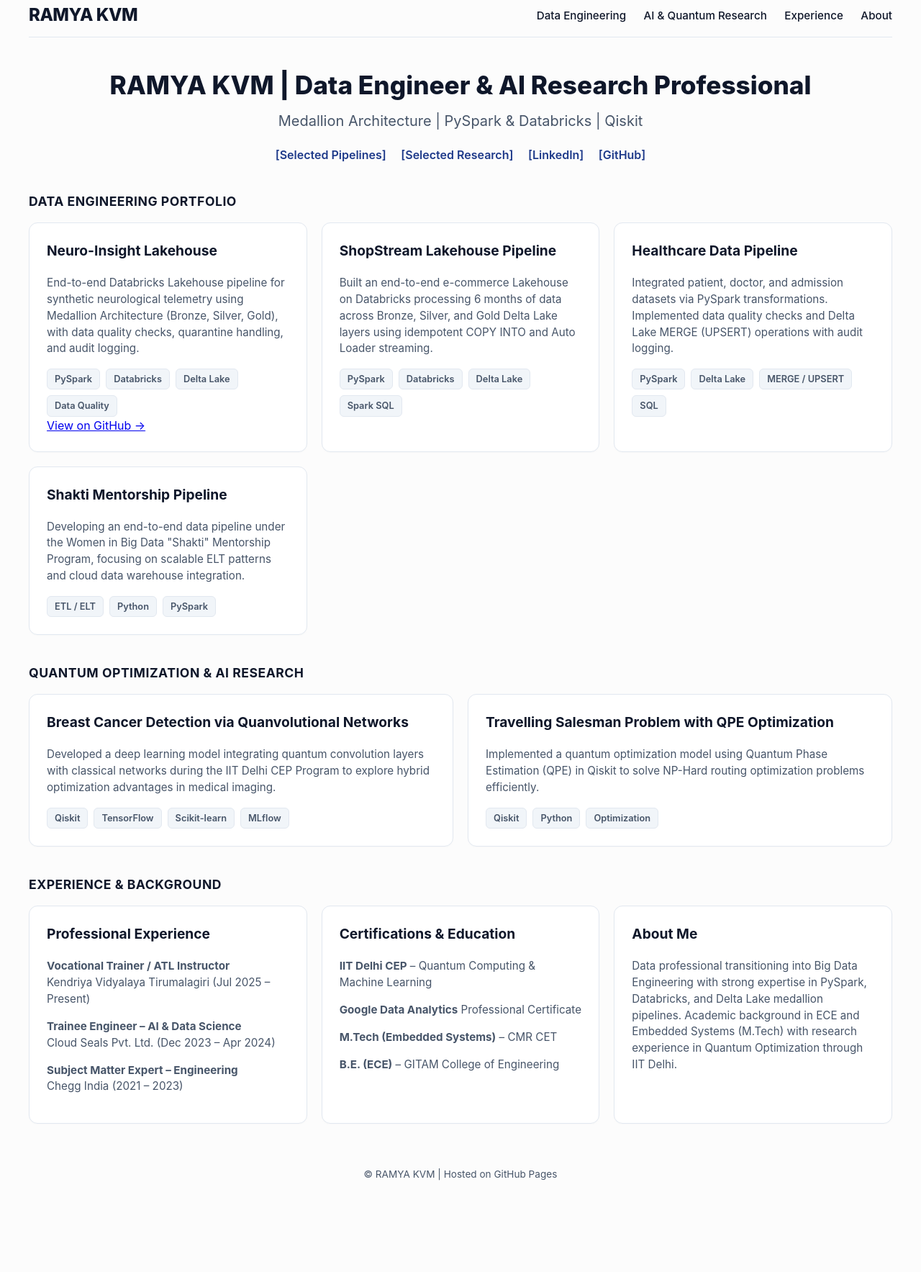
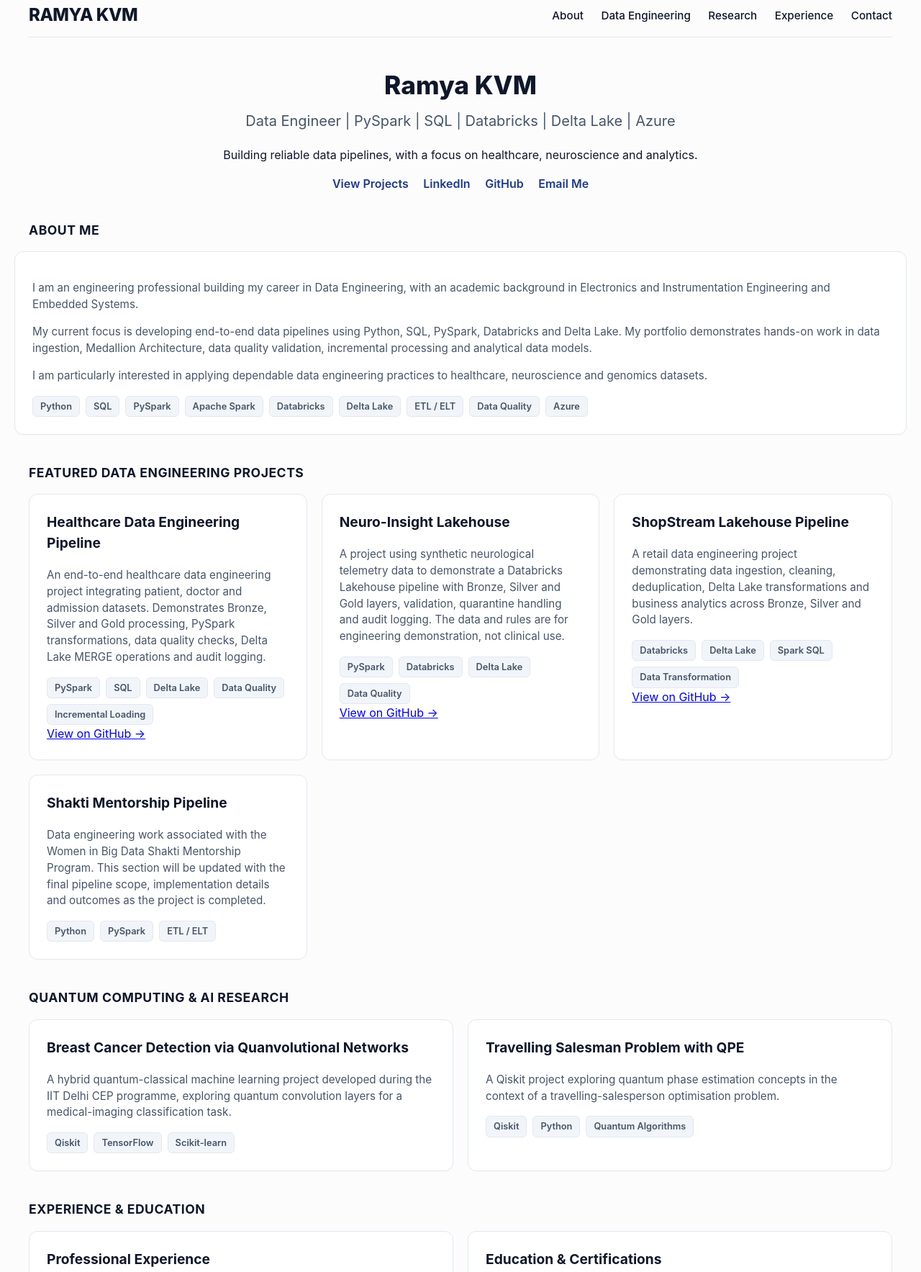
Before and after one commit to kvmramya/kvmramya.github.io, a plain HTML site: page index.html in a window 1280 px wide. Shown: the part 21-1788 px from the top of the page at 72% size. Before the commit the page ends 1736 px from the top, so only its background shows below. Drawn offline with Linux system fonts and the light colour scheme.

Commit message:
Refactor index.html for improved portfolio presentation
Updated the structure and content of the portfolio page, enhancing the navigation and project descriptions.

```diff
--- a/index.html
+++ b/index.html
@@ -1,140 +1,166 @@
-<!DOCTYPE html>
-<html lang="en">
+<!DOCTYPE html><html lang="en">
 <head>
   <meta charset="UTF-8">
   <meta name="viewport" content="width=device-width, initial-scale=1.0">
-  <title>RAMYA KVM | Data Engineer & AI Researcher</title>
+  <meta name="description" content="Ramya KVM's Data Engineering portfolio featuring PySpark, SQL, Databricks, Delta Lake and healthcare data projects.">
+  <title>Ramya KVM | Data Engineer</title>
   <link rel="stylesheet" href="styles.css">
 </head>
-<body>
-
-  <!-- Navigation Bar -->
-  <header>
+<body>  <header>
     <div class="brand-name">RAMYA KVM</div>
-    <nav>
+    <nav aria-label="Main navigation">
+      <a href="#about">About</a>
       <a href="#data-engineering">Data Engineering</a>
-      <a href="#quantum-ai">AI & Quantum Research</a>
+      <a href="#quantum-ai">Research</a>
       <a href="#experience">Experience</a>
-      <a href="#about">About</a>
+      <a href="#contact">Contact</a>
     </nav>
-  </header>
-
-  <!-- Hero Section -->
+  </header>  <main>
     <section class="hero">
-    <h1>RAMYA KVM | Data Engineer & AI Research Professional</h1>
-    <p class="subtitle">Medallion Architecture | PySpark & Databricks | Qiskit</p>
+      <h1>Ramya KVM</h1>
+      <p class="subtitle">Data Engineer | PySpark | SQL | Databricks | Delta Lake | Azure</p>
+      <p>Building reliable data pipelines, with a focus on healthcare, neuroscience and analytics.</p>
       <div class="hero-links">
-      <a href="#data-engineering">[Selected Pipelines]</a>
-      <a href="#quantum-ai">[Selected Research]</a>
-      <a href="https://linkedin.com/in/kotha-ramya" target="_blank">[LinkedIn]</a>
-      <a href="https://github.com/kvmramya" target="_blank">[GitHub]</a>
+        <a href="#data-engineering">View Projects</a>
+        <a href="https://linkedin.com/in/kotha-ramya" target="_blank" rel="noopener noreferrer">LinkedIn</a>
+        <a href="https://github.com/kvmramya" target="_blank" rel="noopener noreferrer">GitHub</a>
+        <a href="mailto:kvm.ramya@gmail.com">Email Me</a>
+      </div>
+    </section><section aria-labelledby="about">
+  <h2 class="section-title" id="about">About Me</h2>
+  <div class="card">
+    <p>I am an engineering professional building my career in Data Engineering, with an academic background in Electronics and Instrumentation Engineering and Embedded Systems.</p>
+    <p>My current focus is developing end-to-end data pipelines using Python, SQL, PySpark, Databricks and Delta Lake. My portfolio demonstrates hands-on work in data ingestion, Medallion Architecture, data quality validation, incremental processing and analytical data models.</p>
+    <p>I am particularly interested in applying dependable data engineering practices to healthcare, neuroscience and genomics datasets.</p>
+    <div class="badge-group">
+      <span class="badge">Python</span>
+      <span class="badge">SQL</span>
+      <span class="badge">PySpark</span>
+      <span class="badge">Apache Spark</span>
+      <span class="badge">Databricks</span>
+      <span class="badge">Delta Lake</span>
+      <span class="badge">ETL / ELT</span>
+      <span class="badge">Data Quality</span>
+      <span class="badge">Azure</span>
+    </div>
   </div>
 </section>
 
-  <!-- Data Engineering Projects Section -->
-  <h2 class="section-title" id="data-engineering">Data Engineering Portfolio</h2>
+<section>
+  <h2 class="section-title" id="data-engineering">Featured Data Engineering Projects</h2>
   <div class="grid-3">
+
+    <div class="card">
+      <h3>Healthcare Data Engineering Pipeline</h3>
+      <p>An end-to-end healthcare data engineering project integrating patient, doctor and admission datasets. Demonstrates Bronze, Silver and Gold processing, PySpark transformations, data quality checks, Delta Lake MERGE operations and audit logging.</p>
+      <div class="badge-group">
+        <span class="badge">PySpark</span>
+        <span class="badge">SQL</span>
+        <span class="badge">Delta Lake</span>
+        <span class="badge">Data Quality</span>
+        <span class="badge">Incremental Loading</span>
+      </div>
+      <a class="project-link" href="https://github.com/kvmramya/healthcare-data-engineering-pipeline" target="_blank" rel="noopener noreferrer">View on GitHub →</a>
+    </div>
+
     <div class="card">
       <h3>Neuro-Insight Lakehouse</h3>
-      <p>End-to-end Databricks Lakehouse pipeline for synthetic neurological telemetry using Medallion Architecture (Bronze, Silver, Gold), with data quality checks, quarantine handling, and audit logging.</p>
+      <p>A project using synthetic neurological telemetry data to demonstrate a Databricks Lakehouse pipeline with Bronze, Silver and Gold layers, validation, quarantine handling and audit logging. The data and rules are for engineering demonstration, not clinical use.</p>
       <div class="badge-group">
         <span class="badge">PySpark</span>
         <span class="badge">Databricks</span>
         <span class="badge">Delta Lake</span>
         <span class="badge">Data Quality</span>
       </div>
-      <a class="project-link" href="https://github.com/kvmramya/neuro-insight-lakehouse" target="_blank" rel="noopener">View on GitHub →</a>
+      <a class="project-link" href="https://github.com/kvmramya/neuro-insight-lakehouse" target="_blank" rel="noopener noreferrer">View on GitHub →</a>
     </div>
+
     <div class="card">
       <h3>ShopStream Lakehouse Pipeline</h3>
-      <p>Built an end-to-end e-commerce Lakehouse on Databricks processing 6 months of data across Bronze, Silver, and Gold Delta Lake layers using idempotent COPY INTO and Auto Loader streaming.</p>
+      <p>A retail data engineering project demonstrating data ingestion, cleaning, deduplication, Delta Lake transformations and business analytics across Bronze, Silver and Gold layers.</p>
       <div class="badge-group">
-        <span class="badge">PySpark</span>
         <span class="badge">Databricks</span>
         <span class="badge">Delta Lake</span>
         <span class="badge">Spark SQL</span>
+        <span class="badge">Data Transformation</span>
+      </div>
+      <a class="project-link" href="https://github.com/kvmramya/shopstream-lakehouse-pipeline" target="_blank" rel="noopener noreferrer">View on GitHub →</a>
+    </div>
+
+    <div class="card">
+      <h3>Shakti Mentorship Pipeline</h3>
+      <p>Data engineering work associated with the Women in Big Data Shakti Mentorship Program. This section will be updated with the final pipeline scope, implementation details and outcomes as the project is completed.</p>
+      <div class="badge-group">
+        <span class="badge">Python</span>
+        <span class="badge">PySpark</span>
+        <span class="badge">ETL / ELT</span>
+      </div>
+    </div>
+
+  </div>
+</section>
+
+<section>
+  <h2 class="section-title" id="quantum-ai">Quantum Computing & AI Research</h2>
+  <div class="grid-2">
+
+    <div class="card">
+      <h3>Breast Cancer Detection via Quanvolutional Networks</h3>
+      <p>A hybrid quantum-classical machine learning project developed during the IIT Delhi CEP programme, exploring quantum convolution layers for a medical-imaging classification task.</p>
+      <div class="badge-group">
+        <span class="badge">Qiskit</span>
+        <span class="badge">TensorFlow</span>
+        <span class="badge">Scikit-learn</span>
       </div>
     </div>
 
     <div class="card">
-      <h3>Healthcare Data Pipeline</h3>
-      <p>Integrated patient, doctor, and admission datasets via PySpark transformations. Implemented data quality checks and Delta Lake MERGE (UPSERT) operations with audit logging.</p>
+      <h3>Travelling Salesman Problem with QPE</h3>
+      <p>A Qiskit project exploring quantum phase estimation concepts in the context of a travelling-salesperson optimisation problem.</p>
       <div class="badge-group">
-        <span class="badge">PySpark</span>
-        <span class="badge">Delta Lake</span>
-        <span class="badge">MERGE / UPSERT</span>
-        <span class="badge">SQL</span>
-      </div>
-    </div>
-
-    <div class="card">
-      <h3>Shakti Mentorship Pipeline</h3>
-      <p>Developing an end-to-end data pipeline under the Women in Big Data "Shakti" Mentorship Program, focusing on scalable ELT patterns and cloud data warehouse integration.</p>
-      <div class="badge-group">
-        <span class="badge">ETL / ELT</span>
+        <span class="badge">Qiskit</span>
         <span class="badge">Python</span>
-        <span class="badge">PySpark</span>
+        <span class="badge">Quantum Algorithms</span>
       </div>
     </div>
 
   </div>
+</section>
 
-  <!-- Quantum & AI Research Section -->
-  <h2 class="section-title" id="quantum-ai">Quantum Optimization & AI Research</h2>
+<section>
+  <h2 class="section-title" id="experience">Experience & Education</h2>
   <div class="grid-2">
 
     <div class="card">
-      <h3>Breast Cancer Detection via Quanvolutional Networks</h3>
-      <p>Developed a deep learning model integrating quantum convolution layers with classical networks during the IIT Delhi CEP Program to explore hybrid optimization advantages in medical imaging.</p>
-      <div class="badge-group">
-        <span class="badge">Qiskit</span>
-        <span class="badge">TensorFlow</span>
-        <span class="badge">Scikit-learn</span>
-        <span class="badge">MLflow</span>
-      </div>
+      <h3>Professional Experience</h3>
+      <p><strong>Vocational Instructor / Trainer</strong><br>Kendriya Vidyalaya Tirumalagiri, Hyderabad<br>July 2025 – August 2026</p>
+      <p><strong>Trainee Engineer – AI & Data Science</strong><br>Cloud Seals Pvt. Ltd. | December 2023 – April 2024</p>
+      <p><strong>Subject Matter Expert – Engineering</strong><br>Chegg India | 2021 – 2023</p>
     </div>
 
     <div class="card">
-      <h3>Travelling Salesman Problem with QPE Optimization</h3>
-      <p>Implemented a quantum optimization model using Quantum Phase Estimation (QPE) in Qiskit to solve NP-Hard routing optimization problems efficiently.</p>
-      <div class="badge-group">
-        <span class="badge">Qiskit</span>
-        <span class="badge">Python</span>
-        <span class="badge">Optimization</span>
-      </div>
+      <h3>Education & Certifications</h3>
+      <p><strong>M.Tech – Quantum AI & Computing</strong><br>IIIT Dharwad | Pursuing</p>
+      <p><strong>M.Tech – Embedded Systems</strong><br>CMR College of Engineering & Technology</p>
+      <p><strong>B.E. – Electronics and Instrumentation Engineering</strong><br>GITAM College of Engineering</p>
+      <p><strong>IIT Delhi CEP</strong> – Quantum Computing</p>
+      <p><strong>Google Data Analytics</strong> – Professional Certificate</p>
     </div>
 
   </div>
+</section>
 
-  <!-- Experience & Qualifications Section -->
-  <h2 class="section-title" id="experience">Experience & Background</h2>
-  <div class="grid-3">
+<section>
+  <h2 class="section-title" id="contact">Contact</h2>
+  <div class="card">
+    <p>If you are hiring for data engineering roles or would like to discuss my projects, please get in touch.</p>
+    <p><strong>Email:</strong> <a href="mailto:kvm.ramya@gmail.com">kvm.ramya@gmail.com</a></p>
+    <p><strong>LinkedIn:</strong> <a href="https://linkedin.com/in/kotha-ramya" target="_blank" rel="noopener noreferrer">linkedin.com/in/kotha-ramya</a></p>
+    <p><strong>GitHub:</strong> <a href="https://github.com/kvmramya" target="_blank" rel="noopener noreferrer">github.com/kvmramya</a></p>
+  </div>
+</section>
 
-    <div class="card">
-      <h3>Professional Experience</h3>
-      <p><strong>Vocational Trainer / ATL Instructor</strong><br>Kendriya Vidyalaya Tirumalagiri (Jul 2025 – Present)</p>
-      <p><strong>Trainee Engineer – AI & Data Science</strong><br>Cloud Seals Pvt. Ltd. (Dec 2023 – Apr 2024)</p>
-      <p><strong>Subject Matter Expert – Engineering</strong><br>Chegg India (2021 – 2023)</p>
-    </div>
-
-    <div class="card">
-      <h3>Certifications & Education</h3>
-      <p><strong>IIT Delhi CEP</strong> – Quantum Computing & Machine Learning</p>
-      <p><strong>Google Data Analytics</strong> Professional Certificate</p>
-      <p><strong>M.Tech (Embedded Systems)</strong> – CMR CET</p>
-      <p><strong>B.E. (ECE)</strong> – GITAM College of Engineering</p>
-    </div>
-
-    <div class="card" id="about">
-      <h3>About Me</h3>
-      <p>Data professional transitioning into Big Data Engineering with strong expertise in PySpark, Databricks, and Delta Lake medallion pipelines. Academic background in ECE and Embedded Systems (M.Tech) with research experience in Quantum Optimization through IIT Delhi.</p>
-    </div>
-
-  </div>
-
-  <footer>
-    <p>© RAMYA KVM | Hosted on GitHub Pages</p>
-  </footer>
-
-</body>
+  </main>  <footer>
+    <p>© RAMYA KVM | Data Engineering Portfolio | Hosted on GitHub Pages</p>
+  </footer></body>
 </html>
```
Lines whose indentation alone changed are shown as unchanged.
